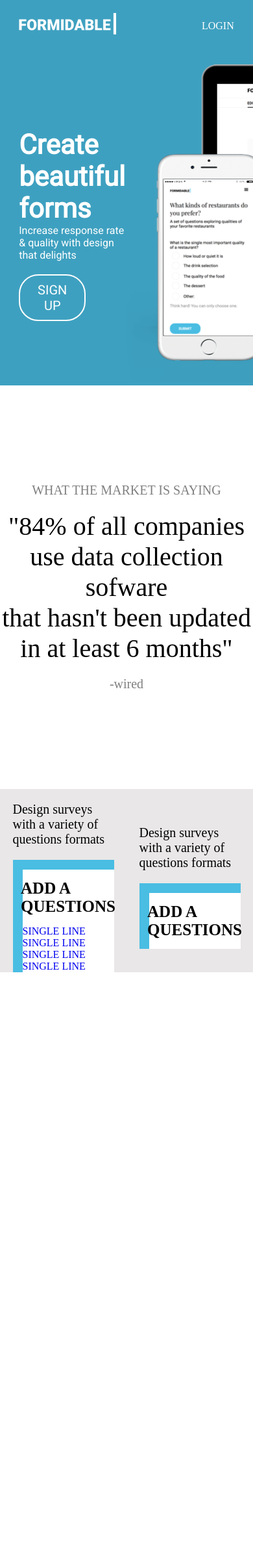
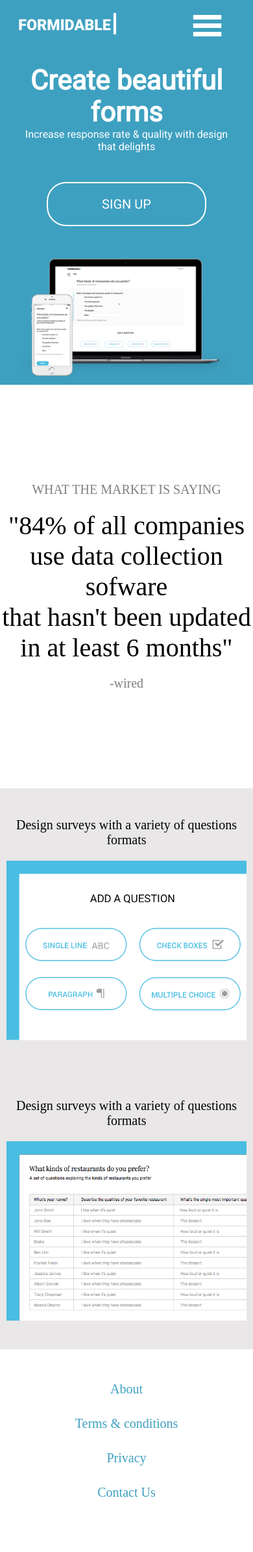
Before and after one commit to pzoa/formidable, a PHP site: page /desktop.html in a window 390 px wide; the page is wider, and only the part inside the window is pictured. Shown: that part at 65% size. Before the commit the page ends 1496 px from the top of that part, so only its background shows below. Run offline with PHP 8.4, Linux system fonts and the light colour scheme.

Commit message:
agrego movil

```diff
--- a/desktop.css
+++ b/desktop.css
@@ -27,6 +27,10 @@ nav {
 	flex-direction: flex-end;
 	list-style: none;
 	color: white;
+}
+
+.men{
+	display: none;
 }
 
 h1 li a{
@@ -76,6 +80,7 @@ h2 {
 	color: #4ABDE2;
 	background: white;
 }
+
 .cam2{
 	display: flex;
 	flex-direction: column;
@@ -113,16 +118,8 @@ h2 {
 	width: 40%;
 	display: flex;
 	flex-direction: column;
+	padding-bottom: 45px;
 
-}
-
-.cu1-1{
-	background: white;
-	align-items: center;
-	display: flex;
-	flex-direction: column;
-	border-top: 15px #4ABDE2 solid;
-	border-left: 15px #4ABDE2 solid;
 }
 
 .tt{
@@ -132,6 +129,8 @@ h2 {
 }
 
 .cu2{
+	padding-bottom: 40px;
+	padding-top: 25px;
 	width: 40%;
 	display: flex;
 	flex-direction: column;
@@ -139,11 +138,134 @@ h2 {
 
 h3{
 	font-size: 25px;
-	padding-top: 15px;
-	padding-bottom: 15px;
+	padding-top: 35px;
+	padding-bottom: 20px;
+}
+
+.foo-nav{
+	display: flex;
+	justify-content: center;
+	align-items: center;
+}
+
+.fooo{
+	text-decoration: none;
+	display: flex;
+	justify-content: center;
+	align-items: center;
+	padding-top: 50px;
+	padding-bottom: 50px;
+}
+
+.foo{
+	text-decoration: none;
+	padding-right: 15px;
+	padding-left: 15px;
+	color: #3EA0C0;
+	font-size: 20px;
+}
+
+.jj{
+	width: 100%;
+	display: flex;
+	list-style: none;
+	justify-content: center;
+	align-items: center;
+}
+
+@media (max-width: 1296px) {
+	.log{
+		width: 110%;
+	}
+
+	.btn1{
+		width: 60%;
+	}
+
+	.cam3{
+		justify-content: center;
+	}
+
+	.cu2{
+		width: 95%;
+		align-items: center;
+		justify-content: center;
+	}
 }
 
 
-.btn2{
-	text-decoration: none;
+@media (max-width: 1187px) {
+	.cam3{
+		width: 100%;
+		display: flex;
+		flex-direction: column;
+	}
 }
+
+@media (max-width: 1125px) {
+	.cont{
+		flex-direction: column;
+	}
+
+	.coniz{
+		align-items: center;
+	}
+
+	.log{
+		padding-top: 50px;
+		width: 100%;
+	}
+
+	.btn1 {
+	    width: 61%;
+	    padding-bottom: 20px;
+	    padding-top: 20px;
+	    margin-top: 45px;
+	}
+
+	.conder {
+	    align-items: center;
+	    justify-content: center;
+	    display: flex;
+	}
+}
+
+@media (max-width: 725px){
+	.in{
+		display: none;
+	}
+
+	.men{
+		display: block;
+		width: 70%;
+	}
+}
+
+@media (max-width: 687px) {
+
+	.jj{
+		flex-direction: column;
+	}
+
+		.li-foo{
+		padding-bottom: 30px;
+	}
+}
+
+@media (max-width: 610px) {
+	h2{
+		text-align: center;
+	}
+
+	p{
+		text-align: center;
+	}
+
+	.dos{
+		width: 100%;
+	}
+
+	.jj{
+		flex-direction: column;
+	}
+}
--- a/desktop.html
+++ b/desktop.html
@@ -15,7 +15,8 @@
 					<h1><img src="imag/icons/PNGs/logo-white.png"></h1>
 				</ul>
 				<ul class="nader">
-					<li><a href="#"></a>LOGIN</li>
+					<li class="in"><a href="#"></a>LOGIN</li>
+					<img class="men" src="imag/icons/pngs/burger-white@2x.png">
 				</ul>
 			</nav>
 			<div class="cont">
@@ -40,26 +41,30 @@
 	</div>
 
 	<div class="cam3">
-		<div class="cu1">
+		<div class="cu2">
 			<p class="tt">Design surveys with a variety of questions formats</p>
 			<div class="cu1-1">
-				<h3>ADD A QUESTIONS</h3>
-				<div class="btns">
-					<a href="#" class="btn2">SINGLE LINE</a>
-					<a href="#" class="btn2">SINGLE LINE</a>
-				</div>
-				<div class="btns">
-					<a href="#" class="btn2">SINGLE LINE</a>
-					<a href="#" class="btn2">SINGLE LINE</a>
-				</div>
+				<img class="dos" src="imag/images/image-questions.png">
 			</div>
 		</div>
 
 		<div class="cu2">
 			<p class="tt">Design surveys with a variety of questions formats</p>
-		<div class="cu1-1">
-			<h3>ADD A QUESTIONS</h3>
+			<div class="cu1-1">
+				<img class="dos" src="imag/images/image-spreadsheets.png">
+			</div>
 		</div>
 	</div>
+	<div class="foo-nav">
+		<nav class="fooo">
+			<ul class="jj">
+				<li class="li-foo"><a class="foo" href="#">About</a></li>
+				<li class="li-foo"><a class="foo" href="#">Terms & conditions</a></li>
+				<li class="li-foo"><a class="foo" href="#">Privacy</a></li>
+				<li class="li-foo"><a class="foo" href="#">Contact Us</a></li>
+			</ul>
+		</nav>
+	</div>
+
 </body>
 </html>
```
